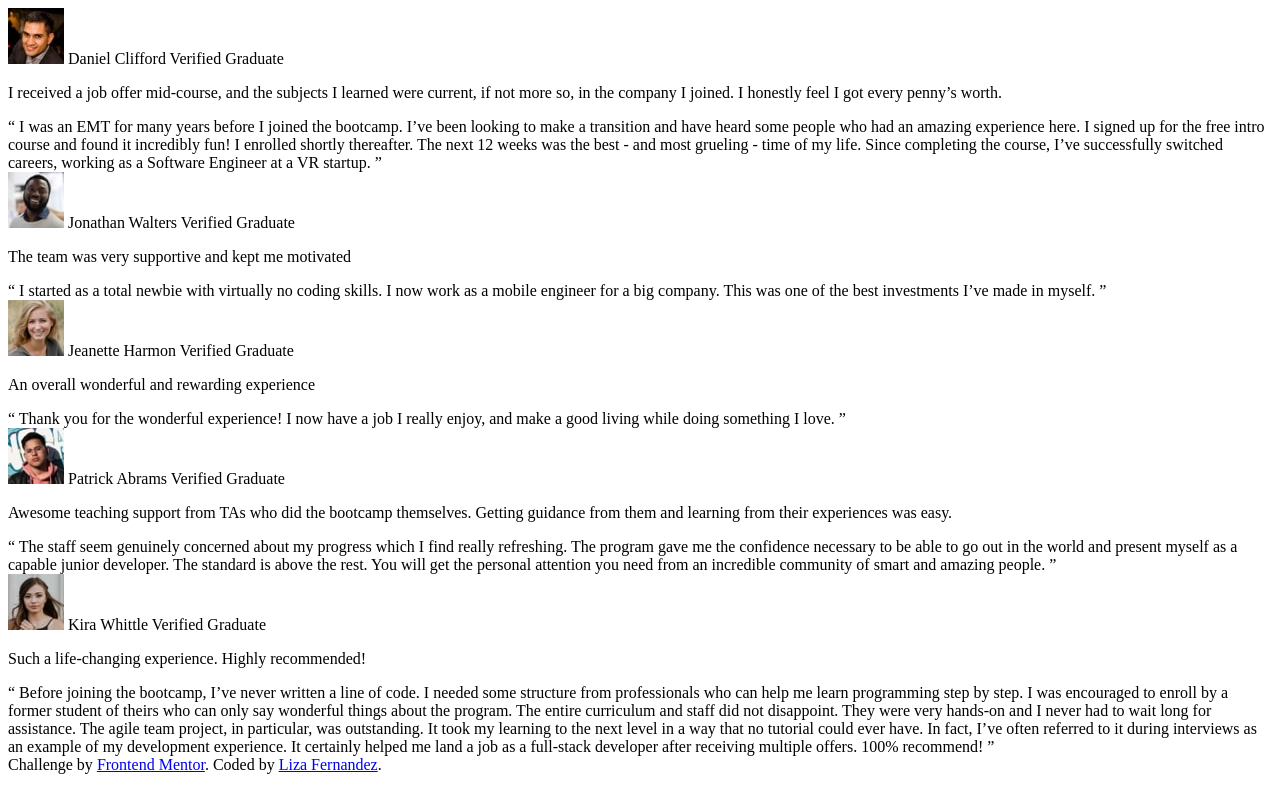
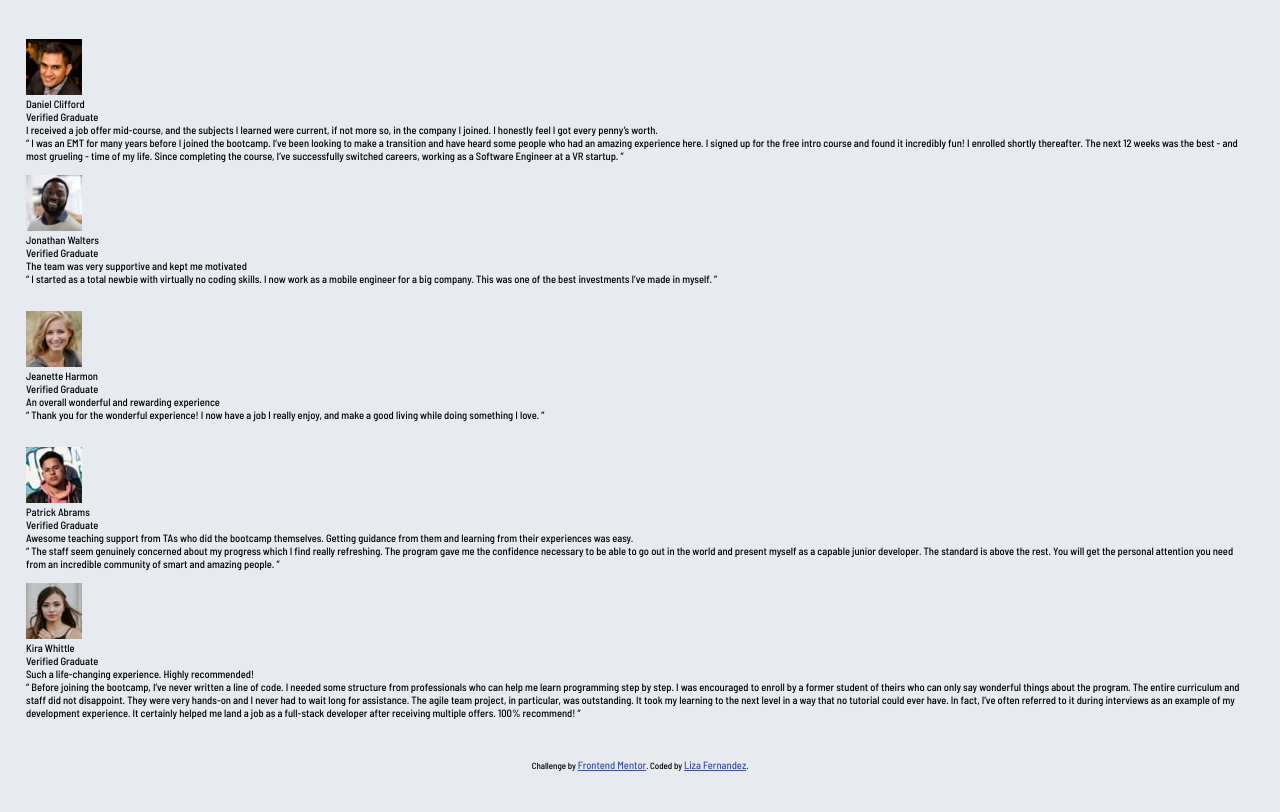
Before and after one commit to aelvanna/testimonial-grid-section-solution, a plain HTML site: page index.html in a window 1280 px wide. Drawn offline with Linux system fonts and the light colour scheme.

Commit message:
updated index.html with classes and added styling for grid

```diff
--- a/index.html
+++ b/index.html
@@ -10,7 +10,7 @@
       sizes="32x32"
       href="./images/favicon-32x32.png"
     />
-
+    <link rel="stylesheet" href="./assets/styles/main.css" />
     <title>Frontend Mentor | [Testimonial Grid Section Challenge]</title>
   </head>
   <body>
@@ -18,13 +18,14 @@
       <div class="container">
         <div class="grid">
           <section class="card">
-            <div class="author">
+            <div class="author" id="daniel-clifford">
               <img
                 src="./assets/images/image-daniel.jpg"
                 class="profile-img"
                 alt="Daniel Clifford Profile Picture"
               />
-              Daniel Clifford Verified Graduate
+              <p class="author-name">Daniel Clifford</p>
+              <p class="author-credential">Verified Graduate</p>
             </div>
             <p class="testimonial">
               I received a job offer mid-course, and the subjects I learned were
@@ -42,13 +43,14 @@
             >
           </section>
           <section class="card">
-            <div class="author">
+            <div class="author" id="jonathan-walters">
               <img
                 src="./assets/images/image-jonathan.jpg"
                 class="profile-img"
                 alt="Jonathan Walters Profile Picture"
               />
-              Jonathan Walters Verified Graduate
+              <p class="author-name">Jonathan Walters</p>
+              <p class="author-credential">Verified Graduate</p>
             </div>
             <p class="testimonial">
               The team was very supportive and kept me motivated
@@ -60,12 +62,13 @@
             </quote>
           </section>
           <section class="card">
-            <div class="author">
+            <div class="author" id="jeanette-harmon">
               <img
                 src="./assets/images/image-jeanette.jpg"
                 alt="Jeanette Harmon Profile Picture"
               />
-              Jeanette Harmon Verified Graduate
+              <p class="author-name">Jeanette Harmon</p>
+              <p class="author-credential">Verified Graduate</p>
             </div>
             <p class="testimonial">
               An overall wonderful and rewarding experience
@@ -77,13 +80,14 @@
             >
           </section>
           <section class="card">
-            <div class="author">
+            <div class="author" id="patrick-abrams">
               <img
                 src="./assets/images/image-patrick.jpg"
                 class="profile-img"
                 alt="Patrick Abrams Profile Picture"
               />
-              Patrick Abrams Verified Graduate
+              <p class="author-name">Patrick Abrams</p>
+              <p class="author-credential">Verified Graduate</p>
             </div>
             <p class="testimonial">
               Awesome teaching support from TAs who did the bootcamp themselves.
@@ -100,13 +104,14 @@
             </quote>
           </section>
           <section class="card">
-            <author>
+            <div class="author" id="kira-whittle">
               <img
                 src="./assets/images/image-kira.jpg"
                 alt="Kira Whittle Profile Picture"
               />
-              Kira Whittle Verified Graduate
-            </author>
+              <p class="author-name">Kira Whittle</p>
+              <p class="author-credential">Verified Graduate</p>
+            </div>
             <p class="testimonial">
               Such a life-changing experience. Highly recommended!
             </p>
@@ -126,13 +131,13 @@
             >
           </section>
         </div>
+        <footer class="attribution">
+          Challenge by
+          <a href="https://www.frontendmentor.io?ref=challenge" target="_blank"
+            >Frontend Mentor</a
+          >. Coded by <a href="#">Liza Fernandez</a>.
+        </footer>
       </div>
     </main>
-    <footer class="attribution">
-      Challenge by
-      <a href="https://www.frontendmentor.io?ref=challenge" target="_blank"
-        >Frontend Mentor</a
-      >. Coded by <a href="#">Liza Fernandez</a>.
-    </footer>
   </body>
 </html>
--- a/src/main.scss
+++ b/src/main.scss
@@ -17,6 +17,27 @@ $black: hsl(0, 0%, 7%);
 /* Typography Variables */
 $font-stack: "Barlow Semi Condensed", sans-serif;
 
+* {
+  margin: 0;
+  padding: 0;
+  font-family: $font-stack;
+  font-weight: 500;
+  font-size: 0.813rem;
+  box-sizing: border-box;
+  background-color: $grey-100;
+}
+
+.container {
+  height: 100vh;
+}
+
+.grid {
+  display: grid;
+  grid-template-columns: 1fr;
+  grid-template-rows: repeat(5, 1fr);
+  margin: 3rem 2rem;
+}
+
 .attribution {
   font-size: 0.688rem;
   text-align: center;
```
Also changed, not shown: assets/styles/main.css, 1 other file.
